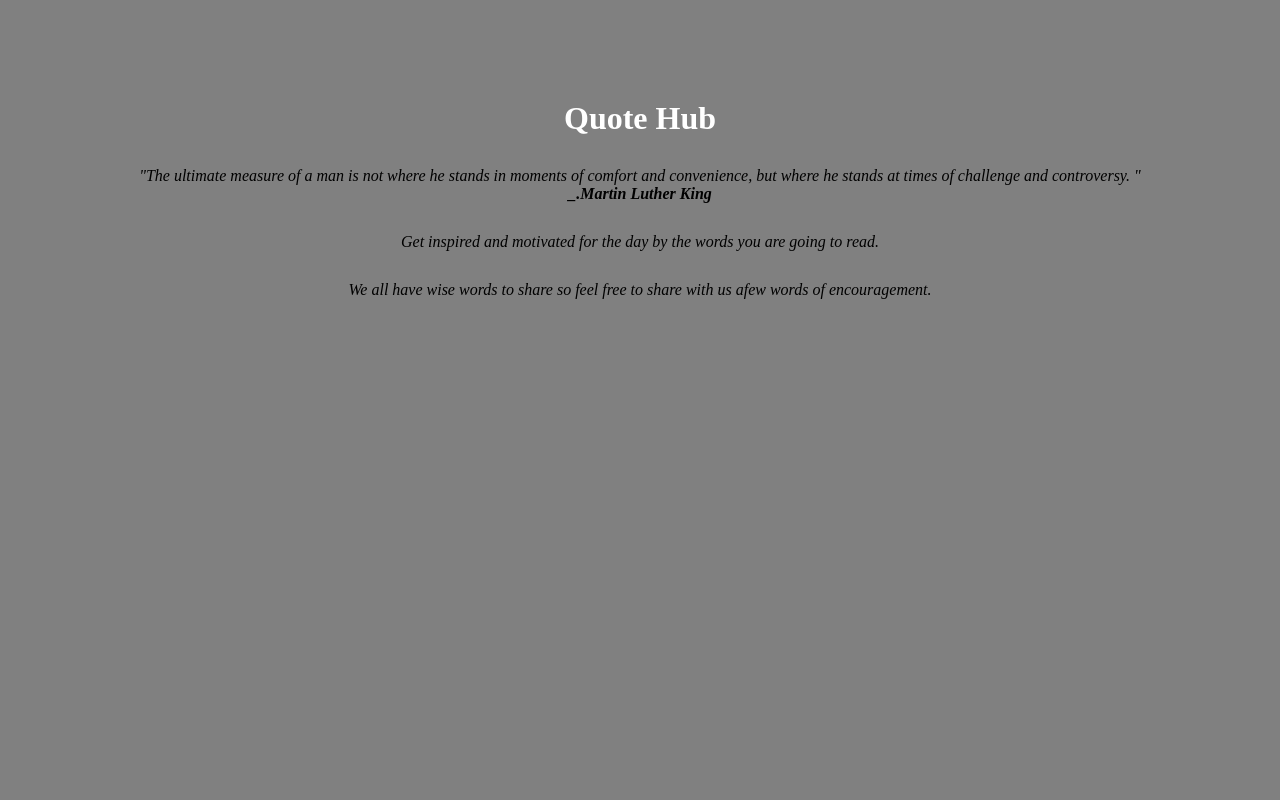
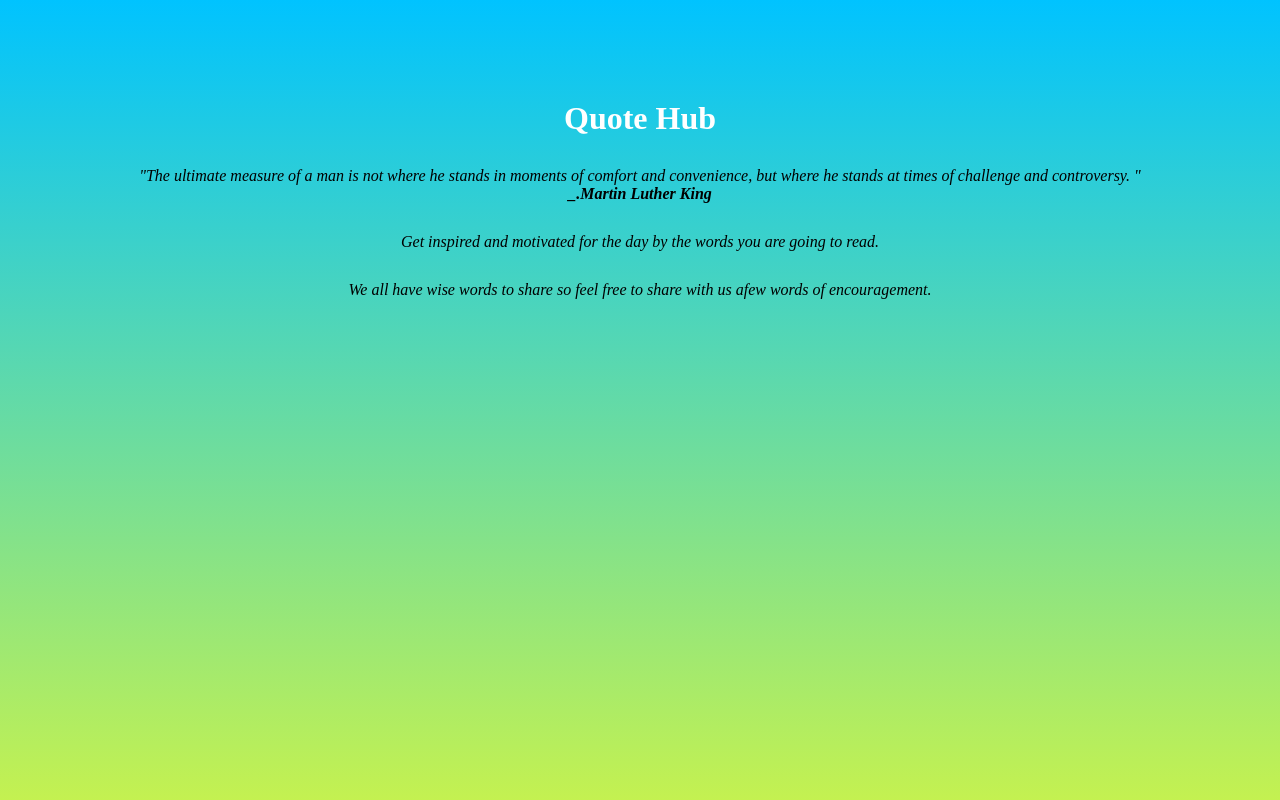
Before and after one commit to kilonzijnr/quote-app, an Angular app: page / in a window 1280 px wide. Shown: the top 800 px of the page. Built offline with nearby package versions, Linux system fonts and the light colour scheme.

Commit message:
changed body background

```diff
--- a/src/app/homepage/homepage.component.css
+++ b/src/app/homepage/homepage.component.css
@@ -1,18 +1,18 @@
 div {
-   background-color: gray;
+  background: linear-gradient(to bottom, #00c3ff,#ffff1c);
   background-size: contain;
   width: 100%;
   height: 130vh;
   display: flex;
   flex-direction: column;
 }
-h1{
+h1 {
   text-align: center;
   margin-top: 100px;
   color: white;
   text-shadow: yellow;
 }
-p{
+p {
   text-align: center;
   margin-top: 30px;
   font-style: italic;
--- a/src/app/homepage/homepage.component.html
+++ b/src/app/homepage/homepage.component.html
@@ -14,4 +14,10 @@
     We all have wise words to share so feel free to share with us afew words of
     encouragement.
   </p>
+  <ul>
+    <li *ngFor='let quotes of quotes ; let i =index'>
+
+
+    </li>
+  </ul>
 </div>
```
Lines whose indentation alone changed are shown as unchanged.
